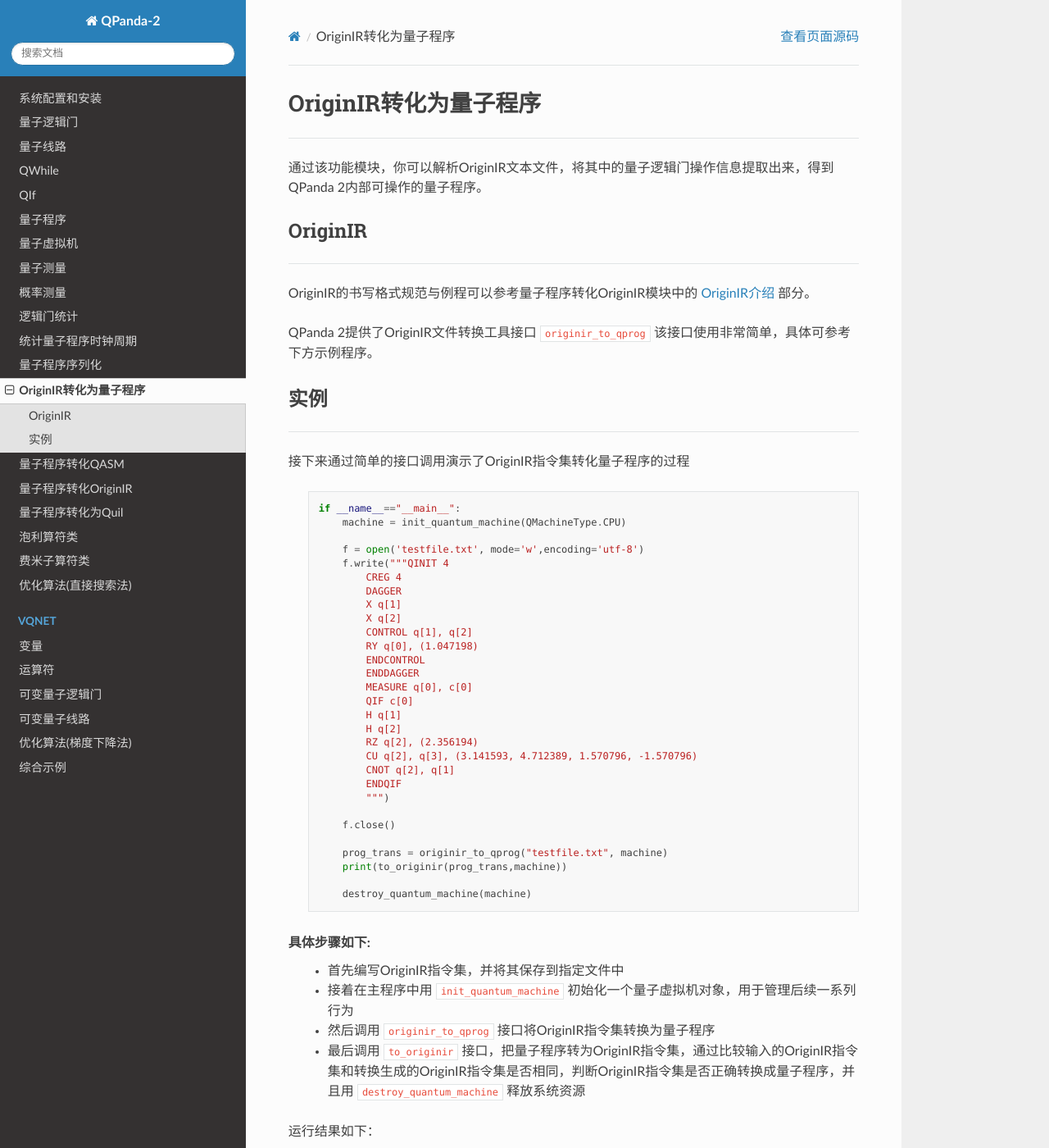
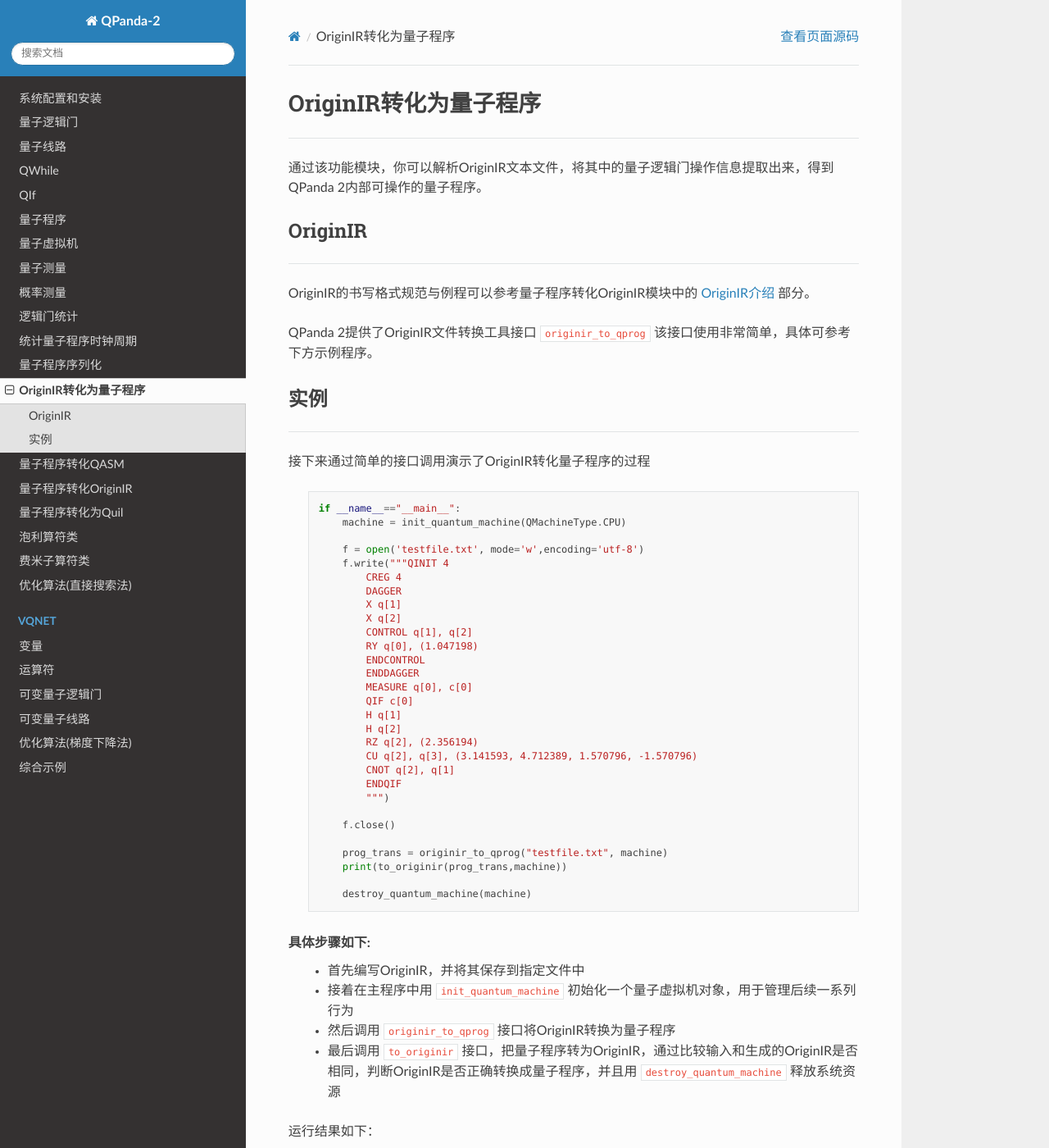
Before and after one commit to OriginQ/pyQPanda-Toturial, a Sphinx documentation site: the page built from source/OriginIRToQProg.rst, in a window 1280 px wide and 1400 px high. Shown: the whole window at 82% size. Built offline with Sphinx 7.4.7 and the Read the Docs theme 2.0.0, drawn with Linux system fonts in a browser that asks for light colours; pages that are not in the unit, such as notebooks, are missing from menus.

Commit message:
去除指令集的说明

```diff
--- a/source/OriginIRToQProg.rst
+++ b/source/OriginIRToQProg.rst
@@ -16,7 +16,7 @@ QPanda 2提供了OriginIR文件转换工具接口 ``originir_to_qprog`` 该接
 >>>>>>>
 ----
 
-接下来通过简单的接口调用演示了OriginIR指令集转化量子程序的过程
+接下来通过简单的接口调用演示了OriginIR转化量子程序的过程
 
     .. code-block:: python
 
@@ -52,13 +52,13 @@ QPanda 2提供了OriginIR文件转换工具接口 ``originir_to_qprog`` 该接
 
 
 具体步骤如下:
- - 首先编写OriginIR指令集，并将其保存到指定文件中
+ - 首先编写OriginIR，并将其保存到指定文件中
 
  - 接着在主程序中用 ``init_quantum_machine`` 初始化一个量子虚拟机对象，用于管理后续一系列行为
 
- - 然后调用 ``originir_to_qprog`` 接口将OriginIR指令集转换为量子程序
+ - 然后调用 ``originir_to_qprog`` 接口将OriginIR转换为量子程序
 
- - 最后调用 ``to_originir`` 接口，把量子程序转为OriginIR指令集，通过比较输入的OriginIR指令集和转换生成的OriginIR指令集是否相同，判断OriginIR指令集是否正确转换成量子程序，并且用 ``destroy_quantum_machine`` 释放系统资源
+ - 最后调用 ``to_originir`` 接口，把量子程序转为OriginIR，通过比较输入和生成的OriginIR是否相同，判断OriginIR是否正确转换成量子程序，并且用 ``destroy_quantum_machine`` 释放系统资源
 
 运行结果如下：
 
```
